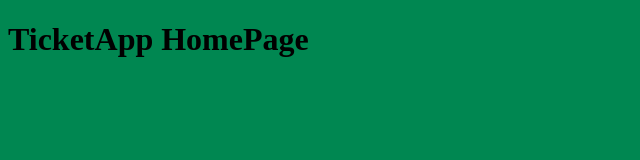
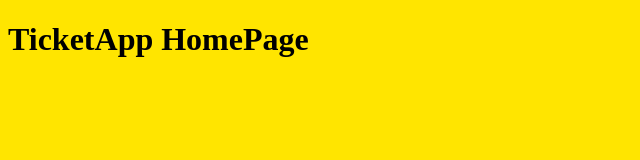
Before and after one commit to samuelodunlade/ticketapp30, a plain HTML site: page index.html in a window 1280 px wide. Shown: the whole page, without its empty margins (0-640 px from the left). Drawn offline with Linux system fonts and the light colour scheme.

Commit message:
index page customized for ghana

```diff
--- a/index.html
+++ b/index.html
@@ -6,7 +6,7 @@
     <title>Homepage: ticketapp</title>
     <style>
         body{
-            background-color: #008751;
+            background-color: rgb(255, 229, 0);
         }
     </style>
 </head>
```
